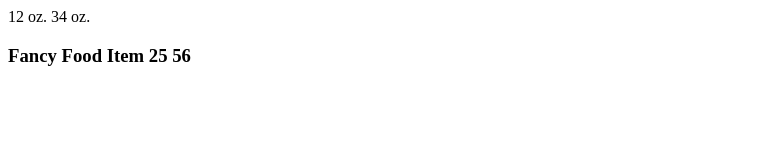
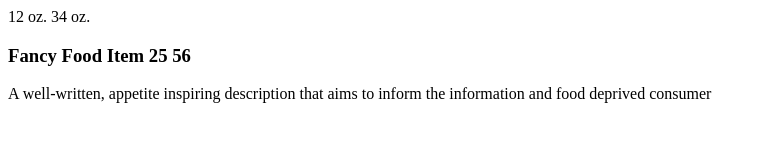
Before and after one commit to ahmadalthamer/resturant-menu, a plain HTML site: page index.html in a window 1280 px wide. Shown: the whole page, without its empty margins (0-763 px from the left). Drawn offline with Linux system fonts and the light colour scheme.

Commit message:
feat: add paragraph to the menu

```diff
--- a/index.html
+++ b/index.html
@@ -9,3 +9,5 @@
     <span>25</span>
     <span>56</span>
   </h3>
+
+<p>A well-written, appetite inspiring description that aims to inform the information and food deprived consumer</p>
```
